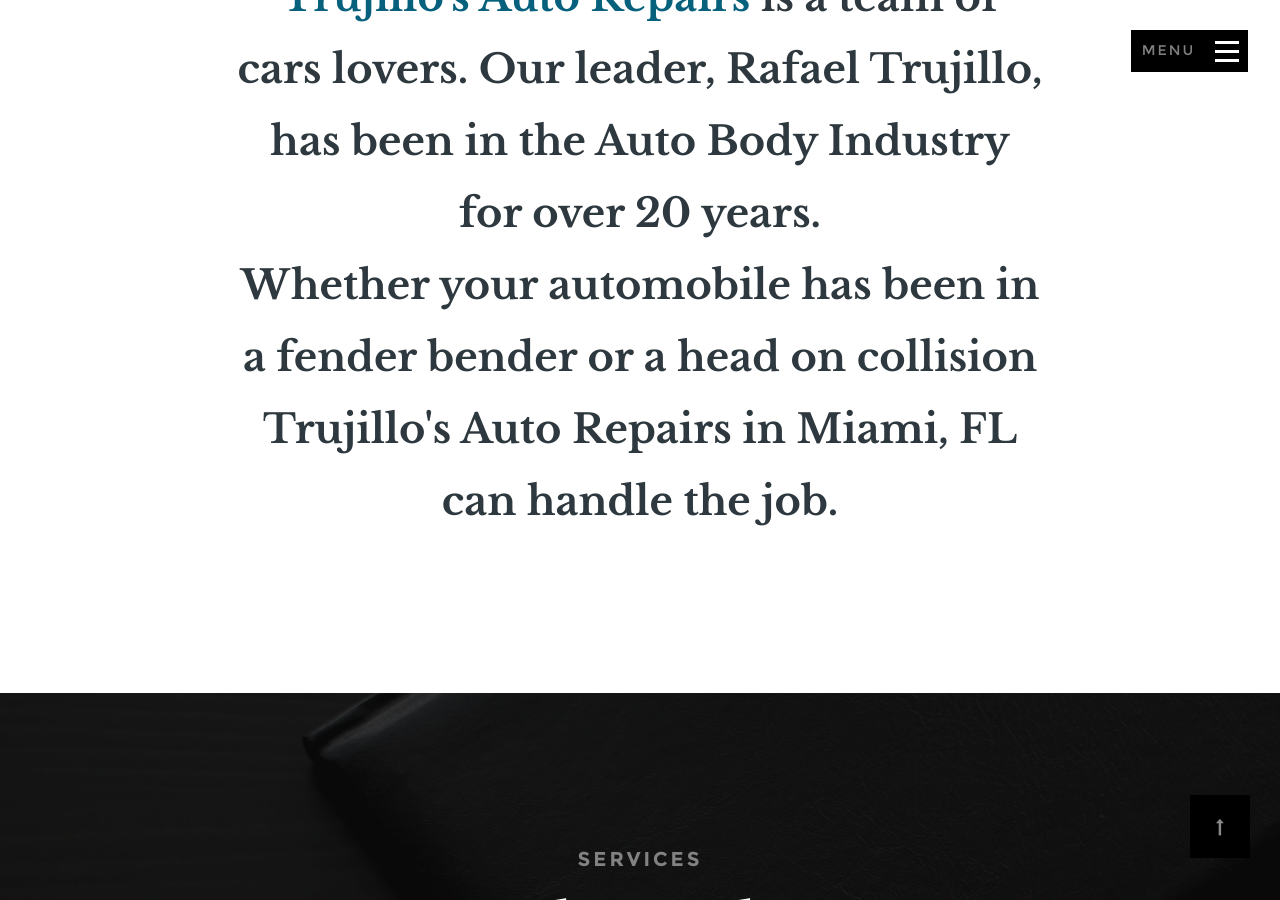
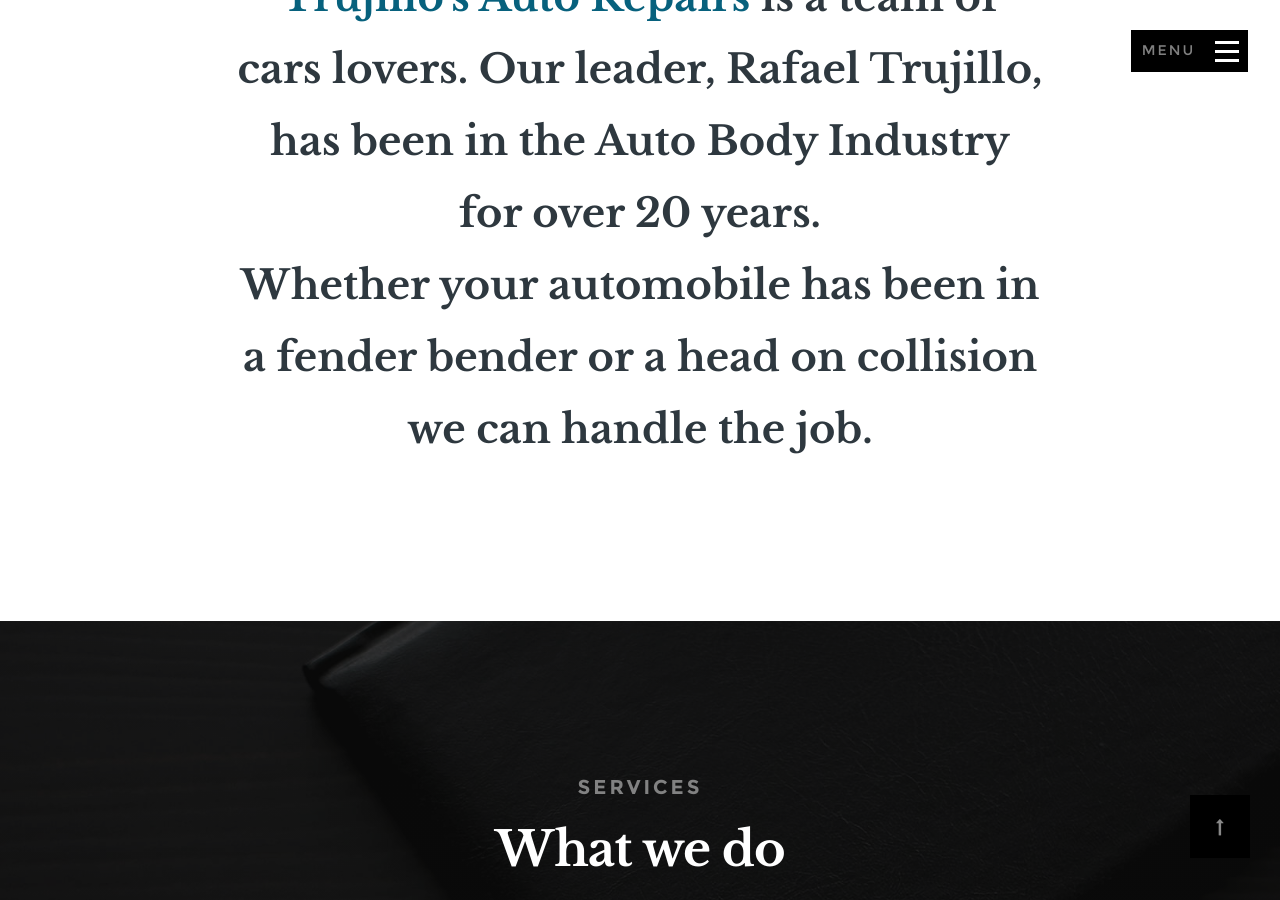
Before and after one commit to julioarhernandez/trujillosrepairs, a Jekyll site: the page built from pages/index.html, in a window 1280 px wide and 900 px high, scrolled down 1191 px. Built offline with Jekyll 4.4.1, drawn with Linux system fonts in a browser that asks for light colours; some web fonts are replaced.

Commit message:
Update Pages “home”

```diff
--- a/_data/home/home.yml
+++ b/_data/home/home.yml
@@ -13,7 +13,7 @@
     <span>Trujillo's Auto Repairs</span> is a team of cars lovers. Our leader,
     Rafael Trujillo, has been in the Auto Body Industry for over 20 years.
     <br/>Whether your automobile has been in a fender bender or a head on
-    collision Trujillo's Auto Repairs in Miami, FL can handle the job.
+    collision we can handle the job.
   title: about us
 services:
   content: >-
```
